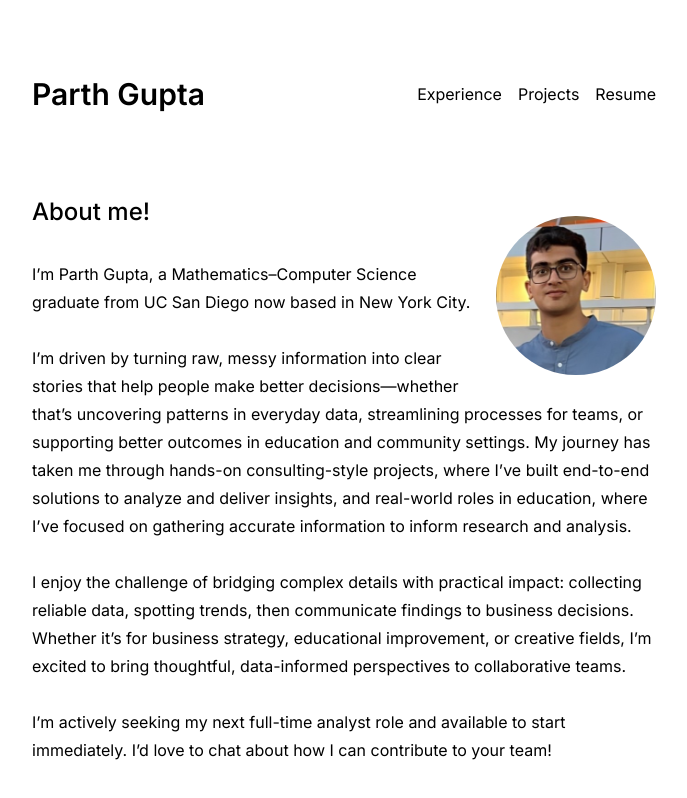
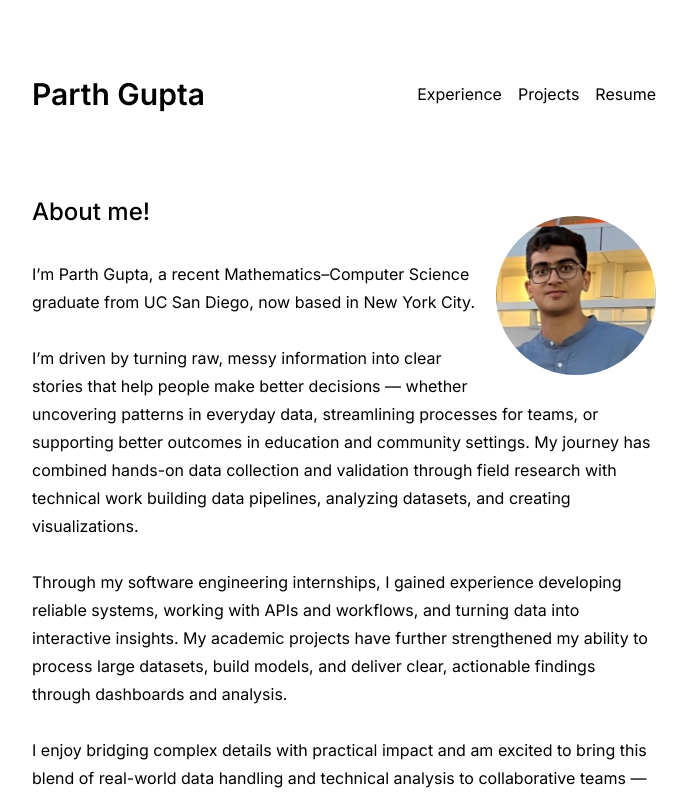
Before and after one commit to pGUPT4/personal-website, a Next.js app: page / in a window 1280 px wide. Shown: the top 798 px of the page, without its empty margins (296-983 px from the left). Built offline with nearby package versions, Linux system fonts and the light colour scheme.

Commit message:
Update resume and about me

```diff
--- a/app/page.tsx
+++ b/app/page.tsx
@@ -17,13 +17,15 @@ export default function Page() {
       </h1>
       <div className="prose prose-neutral dark:prose-invert">
         <p>
-          I’m Parth Gupta, a Mathematics–Computer Science graduate from UC San Diego now based in New York City.
+          I’m Parth Gupta, a recent Mathematics–Computer Science graduate from UC San Diego, now based in New York City.
           <br/><br/>
-          I’m driven by turning raw, messy information into clear stories that help people make better decisions—whether that’s uncovering patterns in everyday data, streamlining processes for teams, or supporting better outcomes in education and community settings. My journey has taken me through hands-on consulting-style projects, where I’ve built end-to-end solutions to analyze and deliver insights, and real-world roles in education, where I’ve focused on gathering accurate information to inform research and analysis.
+          I’m driven by turning raw, messy information into clear stories that help people make better decisions — whether uncovering patterns in everyday data, streamlining processes for teams, or supporting better outcomes in education and community settings. My journey has combined hands-on data collection and validation through field research with technical work building data pipelines, analyzing datasets, and creating visualizations.
           <br/><br/>
-          I enjoy the challenge of bridging complex details with practical impact: collecting reliable data, spotting trends, then communicate findings to business decisions. Whether it’s for business strategy, educational improvement, or creative fields, I’m excited to bring thoughtful, data-informed perspectives to collaborative teams.
+          Through my software engineering internships, I gained experience developing reliable systems, working with APIs and workflows, and turning data into interactive insights. My academic projects have further strengthened my ability to process large datasets, build models, and deliver clear, actionable findings through dashboards and analysis.
           <br/><br/>
-          I’m actively seeking my next full-time analyst role and available to start immediately. I’d love to chat about how I can contribute to your team!
+          I enjoy bridging complex details with practical impact and am excited to bring this blend of real-world data handling and technical analysis to collaborative teams — whether in business strategy, educational improvement, or other dynamic environments.
+          <br/><br/>
+          I’m actively seeking my next full-time analyst role and available to start immediately. I’d love to chat about how I can contribute to your team.
         </p>
       </div>
     </section>
```
Also changed, not shown: 1 other file (tests, documents, lock files or other folders).
